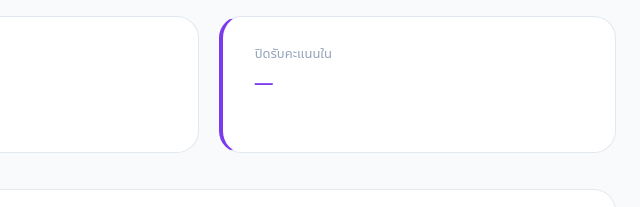
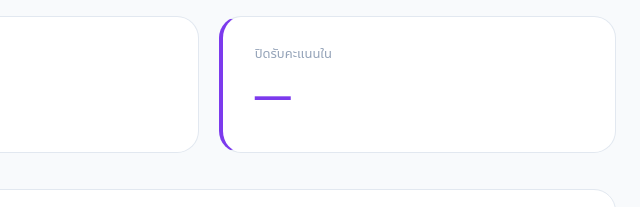
Before and after one commit to worawit00792/election-blockchain, a website: page frontend/results.html in a window 1280 px wide. Shown: the part 336-543 px from the top of the page, 640-1280 px from the left. Drawn offline with nearby package versions, Linux system fonts and the light colour scheme; no server answers.

Commit message:
Update results.html

```diff
--- a/frontend/results.html
+++ b/frontend/results.html
@@ -25,7 +25,7 @@
     <div class="r-grid-3" style="display:grid;grid-template-columns:repeat(3,1fr);gap:20px;margin-bottom:36px">
       <div class="stat-card" style="border-left:4px solid var(--blue)"><div class="stat-label">ลงคะแนนแล้ว</div><div class="stat-value" style="color:var(--green)" id="total-votes">0</div></div>
       <div class="stat-card" style="border-left:4px solid var(--gold)"><div class="stat-label">ผู้มีสิทธิ์ทั้งหมด</div><div class="stat-value" style="color:var(--navy)">2,450</div></div>
-      <div class="stat-card" style="border-left:4px solid var(--purple)"><div class="stat-label">ปิดรับคะแนนใน</div><div class="stat-value" style="color:var(--purple);font-size:18px" id="countdown-topbox">—</div></div>
+      <div class="stat-card" style="border-left:4px solid var(--purple)"><div class="stat-label">ปิดรับคะแนนใน</div><div class="stat-value" style="color:var(--purple)" id="countdown-topbox">—</div></div>
     </div>
     <div class="stat-card">
       <h3 style="font-size:18px;margin-bottom:24px">คะแนนแต่ละทีม</h3>
```
